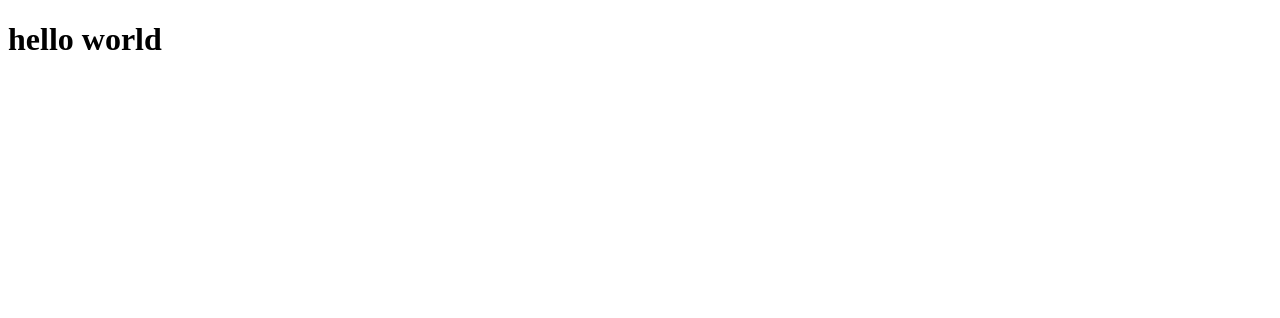
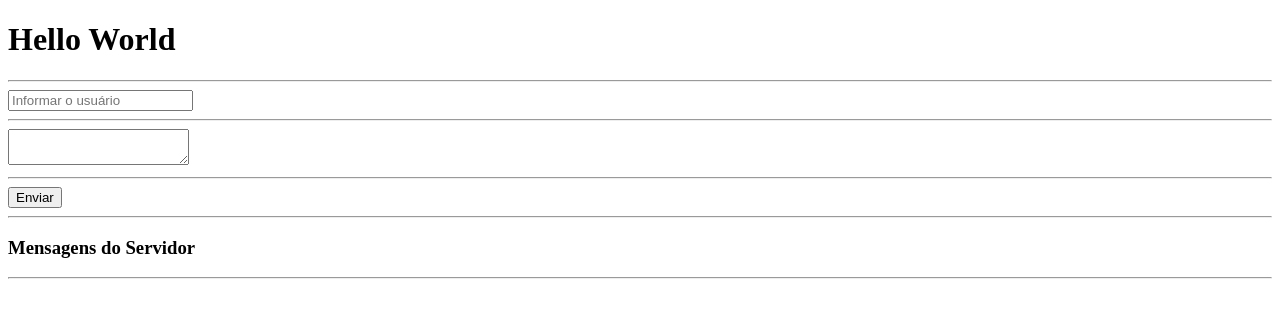
Before and after one commit to hevertonRL/curso-web-socket, a website: page src/public/index.html in a window 1280 px wide. Drawn offline with nearby package versions, Linux system fonts and the light colour scheme.

Commit message:
Aula 9 12m40s

```diff
--- a/src/index.js
+++ b/src/index.js
@@ -18,6 +18,8 @@ io.on('connect', (socket) => {
 
     socket.on('teste', (res) => {
         console.log('MENSAGEM RECEBIDA', res);
+
+        io.to(socket).emit(res);
     });
 });
 
--- a/src/public/index.html
+++ b/src/public/index.html
@@ -14,12 +14,36 @@
             console.log(res);
         });
 
-        function send(){
-            socket.emit('teste', 'teste de conexão')
+        function enviar(){
+            const usuario  = document.querySelector("#usuario").value;
+            const mensagem =  document.querySelector("#mensagem").value;
+            socket.emit('teste', usuario, mensagem );
+
+            escreverMensagemEmTela('EU', mensagem);
         }
+
+        function escreverMensagemEmTela(usuario, mensagem){
+            let mensagensHtml = document.querySelector("#mensagens").innerHTML;
+
+            mensagensHtml += `<p><strong>${usuario}</strong> - ${mensagem}</p>`;
+
+            document.querySelector("#mensagens").innerHTML = mensagensHtml;
+        }
+
+
     </script>
 </head>
 <body>
-    <h1>hello world</h1>
+    <h1>Hello World</h1>
+    <hr>
+    <input type="text" name="usuario" id="usuario" placeholder="Informar o usuário">
+    <hr>
+    <textarea name="mensagem" id="mensagem"></textarea>
+    <hr>
+    <button onclick="enviar()">Enviar</button>
+    <hr>
+    <h3>Mensagens do Servidor</h3>
+    <hr>
+    <div id="mensagens"></div>
 </body>
 </html>
```
